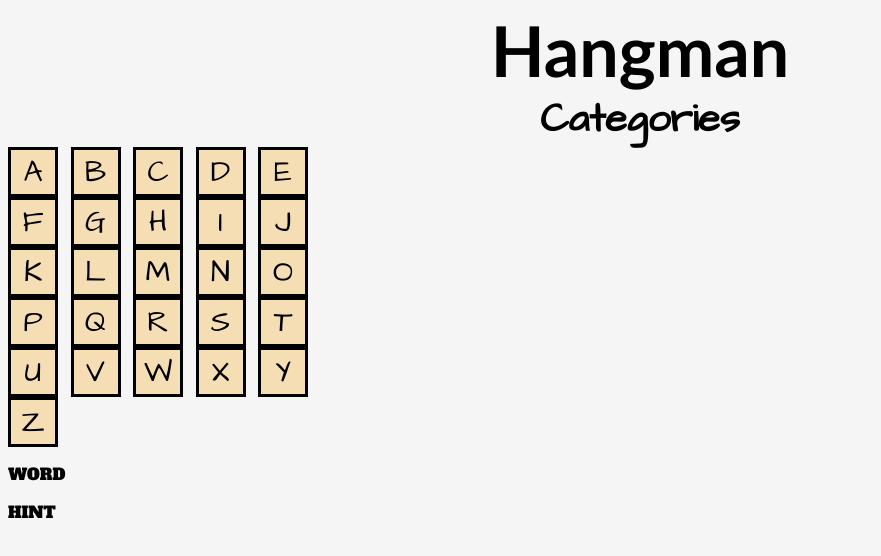
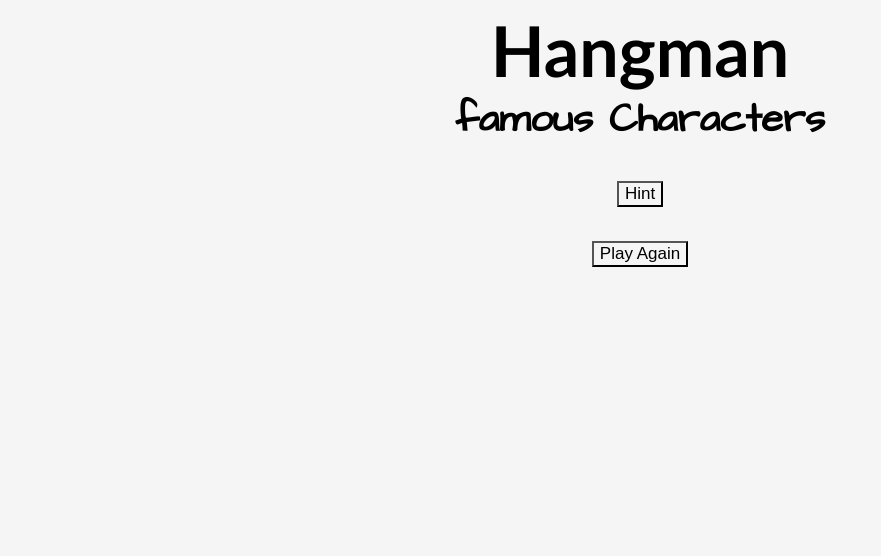
Before and after one commit to CAGuevara/HangmanProject, a plain HTML site: page index.html in a window 1280 px wide. Shown: the whole page, without its empty margins (0-881 px from the left). Drawn offline with Linux system fonts and the light colour scheme.

Commit message:
Second Push

```diff
--- a/css/hangmanStyles.css
+++ b/css/hangmanStyles.css
@@ -1,6 +1,6 @@
 * {
 background-color: whitesmoke;
-font-family: 'Alfa Slab One', cursive;
+/* font-family: 'Alfa Slab One', cursive; */
 }
 #stage{
     display: flexbox;
@@ -15,12 +15,13 @@ font-family: 'Alfa Slab One', cursive;
   }
 
   #alphaContainer {
-      display: flexbox;
+      display: flex;
       /* border: solid; */
-      width: 300px;
-      height : 300px;
-      align-content:space-between;
-      text-align:justify;
+      flex-wrap: wrap;
+      width: 370px;
+      height : auto;
+
+      /* justify-content: space-around; */
   }
   #categories{
       font-family: 'Architects Daughter', cursive;
@@ -29,11 +30,36 @@ font-family: 'Alfa Slab One', cursive;
       text-align: center;
       font-weight: bold;
   }
-  #letter {
+  .letter {
       width: 50px;
       height: 50px;
       background-color: wheat;
       font-family: 'Architects Daughter', cursive;
       font-size: 30px;
       border: solid;
+      margin: 2%;
     }
+
+#hint {
+  /* font-family: 'Alfa Slab One', cursive; */
+  font-size: 17px;
+}
+#playAgain {
+  font-size: 17px;
+}
+#hintPlay{
+  display: flex;
+  justify-content: center;
+}
+#again{
+  display: flex;
+  justify-content: center;
+}
+#clueBox{
+  width: 100%;
+  height: 120px;
+  display: flex;
+  flex-direction: column;
+  justify-content: space-between;
+  font-size: 20px;
+}
--- a/index.html
+++ b/index.html
@@ -19,44 +19,24 @@
                 Hangman
         </div>
         <div id='categories'>
-            Categories
+            category
         </div>
-        <div>
-            <div id='alphaContainer'>
-                <button id='letter'>A</button>
-                <button id='letter'>B</button>
-                <button id='letter'>C</button>
-                <button id='letter'>D</button>
-                <button id='letter'>E</button>
-                <button id='letter'>F</button>
-                <button id='letter'>G</button>
-                <button id='letter'>H</button>
-                <button id='letter'>I</button>
-                <button id='letter'>J</button>
-                <button id='letter'>K</button>
-                <button id='letter'>L</button>
-                <button id='letter'>M</button>
-                <button id='letter'>N</button>
-                <button id='letter'>O</button>
-                <button id='letter'>P</button>
-                <button id='letter'>Q</button>
-                <button id='letter'>R</button>
-                <button id='letter'>S</button>
-                <button id='letter'>T</button>
-                <button id='letter'>U</button>
-                <button id='letter'>V</button>
-                <button id='letter'>W</button>
-                <button id='letter'>X</button>
-                <button id='letter'>Y</button>
-                <button id='letter'>Z</button>
+        <div id='alphaContainer'>
             </div>
-            <div>
-                <p>WORD</p>
+            <!-- <p>WORD</p> -->
             </div>
-            <div>
-                <p>HINT</p>
+
+            <div id="clueBox">
+                <div id="clue"></div>
+                <div id = "hintPlay">
+                     <button id="hint">Hint</button>
+                </div>
+                <div id = "again">
+                  <button id="playAgain">Play Again</button>
+                </div>
             </div>
-        </div>
+    </div>
+
     <script src="js/hangman.js"></script>
 </body>
 </html>
--- a/js/hangman.js
+++ b/js/hangman.js
@@ -1,86 +1,118 @@
 // test 1
+const alphabet = ['a','b','c','d','e','f','g','h','i','j','k','l','m','n','o','p','q','r','s','t','u','v','w','x','y','z'];
+// let showClue = document.getElementById("clue");
+const showClue = document.querySelector("#clue");
+const alphaContainer = document.querySelector("#alphaContainer");
+const playAgain = document.querySelector("#playAgain");
+const category = document.querySelector("#categories");
+
+alphabet.forEach(letter => {
+
+})
+
 
 let occupations =[
     {
     name : "Librarian",
-    Hint : "Works at a Library"
+    Hint : "Works at a Library",
+    cat : "Occupations"
     },
     {
     name : "Newscaster",
-    hint : "reads news"
+    hint : "reads news",
+    cat : "Occupations"
     },
     {
     name : 'Flight Attendant',
-    hint : 'works on the air'
+    hint : 'works on the air',
+    cat : "Occupations"
     },
     {
     name :"Reporter",
-    hint : "Cover News"
+    hint : "Cover News",
+    cat : "Occupations"
     },
     {
     name: "Waiter",
-    hint : 'Works at a restaurant'
+    hint : 'Works at a restaurant',
+    cat : "Occupations"
     }
 ]
 let animals = [
     {
         name : "Jiraffe",
-        hint : "long neck"
+        hint : "long neck",
+        cat : "Animals"
     },
     {
         name : "Elephant",
-        hint : "Heavy"
+        hint : "Heavy",
+        cat : "Animals"
     },
     {
         name : "Cheetah",
-        hint : "Always Laughing"
+        hint : "Always Laughing",
+        cat : "Animals"
     },
     {
         name : "Bear",
-        hint : "Don't run from them"
+        hint : "Don't run from them",
+        cat : "Animals"
     },
     {
         name : "Shark",
-        hint : "they live in the Ocean"
+        hint : "they live in the Ocean",
+        cat : "Animals"
     }
 ]
 
 let famousCharacters = [
     {
        name : 'Groot',
-       hint : 'Bradley Cooper'
+       hint : 'Bradley Cooper',
+       cat : "famous Characters"
     },
     {
         name : 'Edna Mode',
-        hint : 'The Incredibles'
+        hint : 'The Incredibles',
+        cat : "famous Characters"
     },
     {
         name: 'Optimus Prime',
-        hint : "Tranformers"
+        hint : "Tranformers",
+        cat : "famous Characters"
     },
     {
         name : 'The Minions',
-        hint : 'In their language Bu ta na ma ka means : To Infinity and Beyond'
+        hint : 'In their language Bu ta na ma ka means : To Infinity and Beyond',
+        cat : "famous Characters"
     }
 ]
 const categories = [occupations,animals,famousCharacters];
-// console.log(occupations[0].name);
+// console.log(occupations[1]);
 
 let final = getWord();
+category.textContent = final.cat;
 console.log(final.name);
 console.log(final.hint);
+console.log(final.cat);
 
-const alphabet = ['a','b','c','d','e','f','g','h','i','j','k','l','m','n','o','p','q','r','s','t','u','v','w','x','y','z'];
+hint.onclick = function(){
+    showClue.innerHTML=`${final.hint}`;
+    hint.style.visibility ="hidden";
+};
 
 
 
+playAgain.onclick = function(){
+    // console.log(getWord());
+    final = getWord();
+    showClue.innerHTML = " ";
+    // console.log(final)
+    hint.style.visibility ="visible";
+    category.textContent = final.cat;
 
-// test 2
-// const ocupations = ['librarian','newscaster','Flight Attendant','Reporter','Waiter'];
-// const animals =['Bear','Cheetah','Shark','Jiraffe', 'Elephant'];
-// const famousCharacters = ['Groot','Edna Mode','Optimus Prime','The Minions']
-// const categories = [ocupations,famousCharacters,animals];
-
+}
 
 function getRandom (max){
     return Math.floor(Math.random()* max);
@@ -88,32 +120,8 @@ function getRandom (max){
 
 function getWord () {
     const randomCat = getRandom(categories.length);
+    console.log(randomCat);
     const randomSub = getRandom(categories[randomCat].length);
     const guessWord = categories[randomCat][randomSub];
-    // console.log(guessWord);
     return guessWord;
 }
-
-
-
-
-
-
-//  let ranLetter = getRandom(alphabet.length);
-//  console.log(ranLetter);
-function findLetter(){
-    // const x = getWord();
-    const x = 'anaconda'
-    console.log(x);
-    const letter = 'a'
-    // const found = 'anaconda'.indexOf(letter)
-    // console.log(found);
-    for (let i=0;i<x.length;i++){
-        console.log(x[i]);
-        if (letter===x[i]){
-            console.log(`position of letter ${letter} is ${i}`)
-        }
-    }
-
-}
-// findLetter();
```
